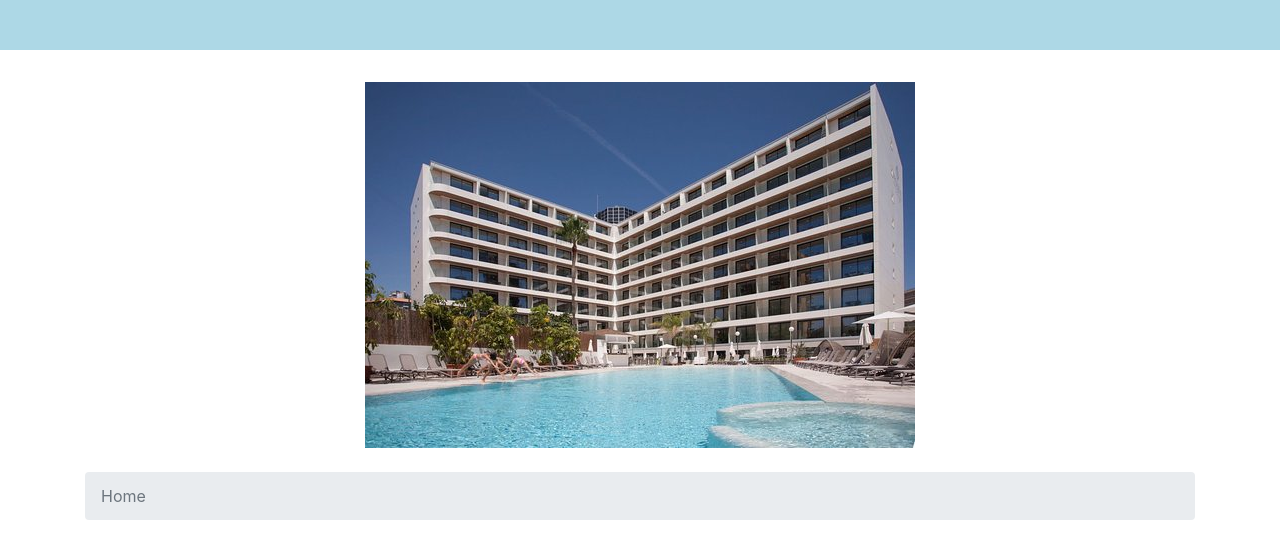
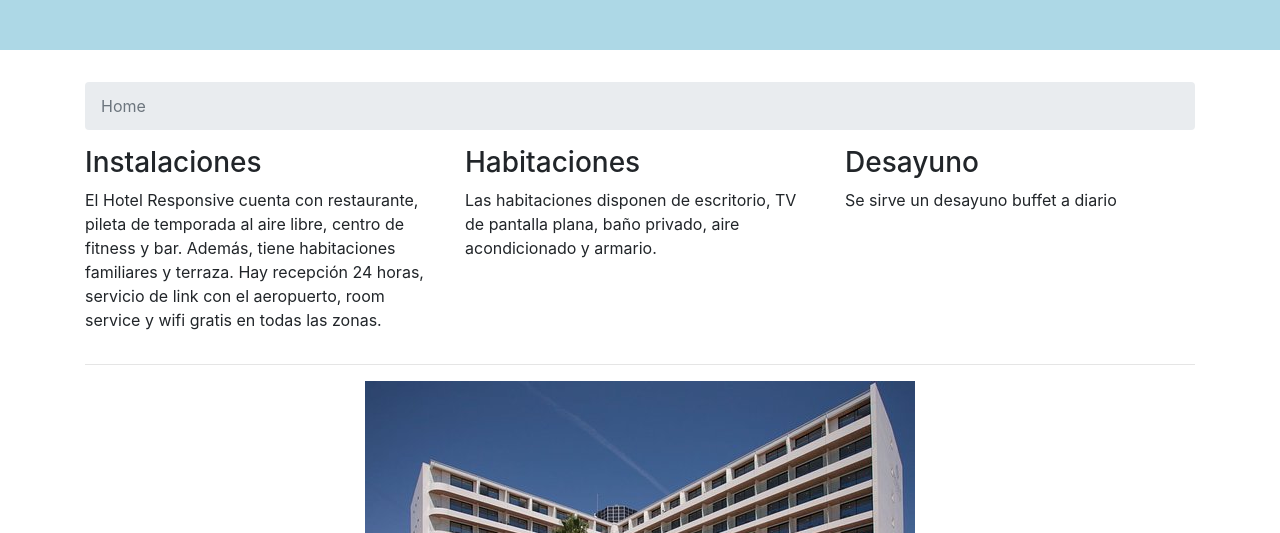
Before and after one commit to sergiobollo/guia-hoteles, a website: page index.html in a window 1280 px wide. Shown: the part 203-736 px from the top of the page. Drawn offline with nearby package versions, Linux system fonts and the light colour scheme; a web font is replaced by a local one.

Commit message:
Se agrego imagenes

```diff
--- a/index.html
+++ b/index.html
@@ -41,9 +41,7 @@
     <div class="jumbotron jumbotron-fluid">
         <h1 class = "display-4 text-center">Hotel Responsive</h1>
     </div>
-    <header>
-        <img src="images/hotel-responsive.jpg" class="img-fluid mx-auto d-block mb-4" alt="Hotel Responsive">
-    </header>
+
     <div class="container">
         <nav aria-label="breadcrumb">
         <ol class="breadcrumb">
@@ -66,7 +64,9 @@
             </div>
         </div>
 
-        <hr class="my-4">
+        <hr class="my-3">
+
+        <img src="images/hotel-responsive.jpg" class="img-fluid mx-auto d-block mb-4" alt="Hotel Responsive">
 
         <div class="card-columns">
 
```
